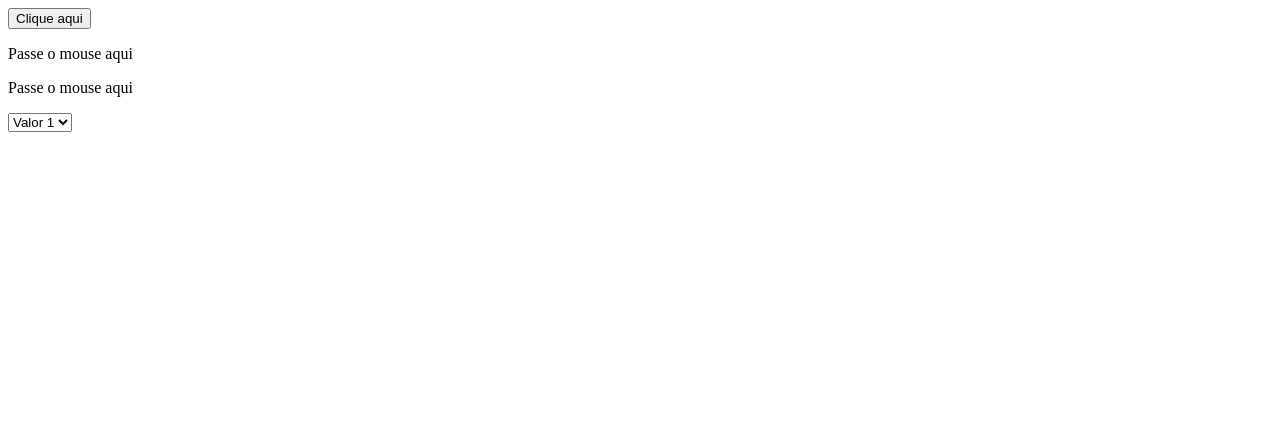
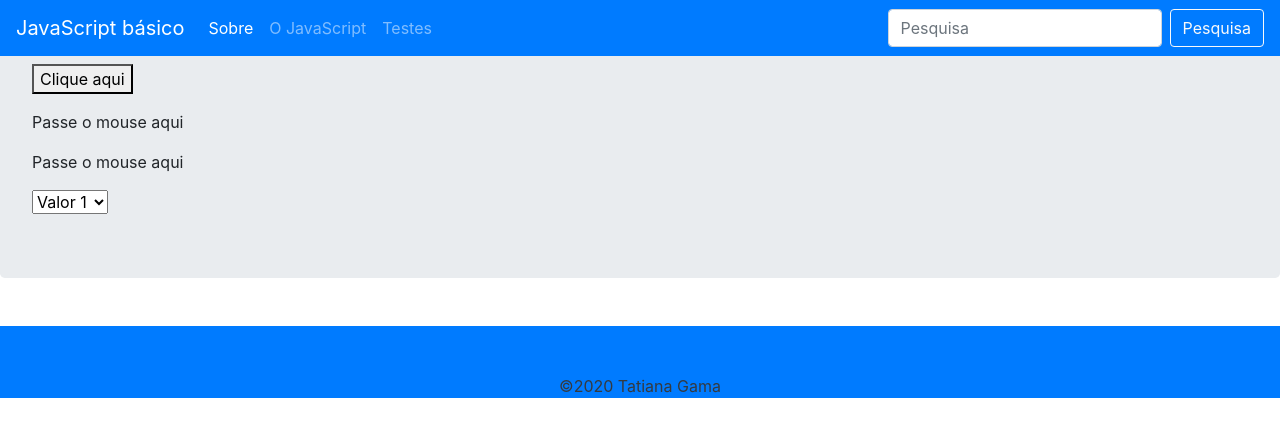
Before and after one commit to tgama85/aula_javascript, a plain HTML site: page index.html in a window 1280 px wide. Drawn offline with nearby package versions, Linux system fonts and the light colour scheme.

Commit message:
Inclusão do Bootstrap

```diff
--- a/index.html
+++ b/index.html
@@ -3,9 +3,53 @@
     <head>
         <title> Minha página</title>
         <meta charset="utf-8">
+        <meta name="viewport" content="width=device-width, initial-scale=1, shrink-to-fit=no">
         <script type="text/javascript" src="js/main.js"></script>
+        <link rel="stylesheet" href="https://stackpath.bootstrapcdn.com/bootstrap/4.5.0/css/bootstrap.min.css" integrity="sha384-9aIt2nRpC12Uk9gS9baDl411NQApFmC26EwAOH8WgZl5MYYxFfc+NcPb1dKGj7Sk" crossorigin="anonymous">
+        <link rel="stylesheet" href="https://cdnjs.cloudflare.com/ajax/libs/font-awesome/4.7.0/css/font-awesome.min.css">
+        <link rel="stylesheet" href="teste.css">
+        <style>
+        @media (min-width: 768px) {
+        .bd-placeholder-img-lg {
+          font-size: 3.5rem;
+        }
+        }
+        </style>
     </head>
+    <body>
+
+        <script src="https://code.jquery.com/jquery-3.5.1.slim.min.js" integrity="sha384-DfXdz2htPH0lsSSs5nCTpuj/zy4C+OGpamoFVy38MVBnE+IbbVYUew+OrCXaRkfj" crossorigin="anonymous"></script>
+        <script src="https://cdn.jsdelivr.net/npm/popper.js@1.16.0/dist/umd/popper.min.js" integrity="sha384-Q6E9RHvbIyZFJoft+2mJbHaEWldlvI9IOYy5n3zV9zzTtmI3UksdQRVvoxMfooAo" crossorigin="anonymous"></script>
+        <script src="https://stackpath.bootstrapcdn.com/bootstrap/4.5.0/js/bootstrap.min.js" integrity="sha384-OgVRvuATP1z7JjHLkuOU7Xw704+h835Lr+6QL9UvYjZE3Ipu6Tp75j7Bh/kR0JKI" crossorigin="anonymous"></script>
+        <header>
+            <nav class="navbar navbar-expand-md navbar-dark fixed-top bg-primary">
+              <a class="navbar-brand" href="#">JavaScript básico</a>
+              <button class="navbar-toggler" type="button" data-toggle="collapse" data-target="#navbarCollapse" aria-controls="navbarCollapse" aria-expanded="false" aria-label="Toggle navigation">
+                <span class="navbar-toggler-icon"></span>
+              </button>
+              <div class="collapse navbar-collapse" id="navbarCollapse">
+                <ul class="navbar-nav mr-auto">
+                  <li class="nav-item active">
+                    <a class="nav-link" href="#">Sobre <span class="sr-only">(current)</span></a>
+                  </li>
+                  <li class="nav-item">
+                    <a class="nav-link" href="#">O JavaScript</a>
+                  </li>
+                  <li class="nav-item">
+                    <a class="nav-link" href="#" tabindex="-1" aria-disabled="true">Testes</a>
+                  </li>
+                </ul>
+                <form class="form-inline mt-2 mt-md-0">
+                  <input class="form-control mr-sm-2" type="text" placeholder="Pesquisa" aria-label="Pesquisa">
+                  <button class="btn btn-outline-light my-2 my-sm-0" type="submit">Pesquisa</button>
+                </form>
+              </div>
+            </nav>
+          </header>
+    </body>
     <body onload="load()">
+        <main role="main">
+            <div class="jumbotron">
             <button type="button" onclick="botao()">Clique aqui</button>
             <p id = "agradecimento" onclick="redirecionar()"></p>
             <p id = "mousemove" onmouseover="trocar(this)" onmouseout="voltar(this)">Passe o mouse aqui</p>
@@ -15,5 +59,11 @@
                 <option value="2">Valor 2</option>
                 <option value="3">Valor 3</option>
             </select>
+            </div>
+        </main>
+
     </body>
+    <footer class="my-5 pt-5 text-dark text-center text-small bg-primary">
+            <p class="mb-5">©2020 Tatiana Gama</p>
+    </footer>
 </html>
```
Lines whose indentation alone changed are shown as unchanged.
